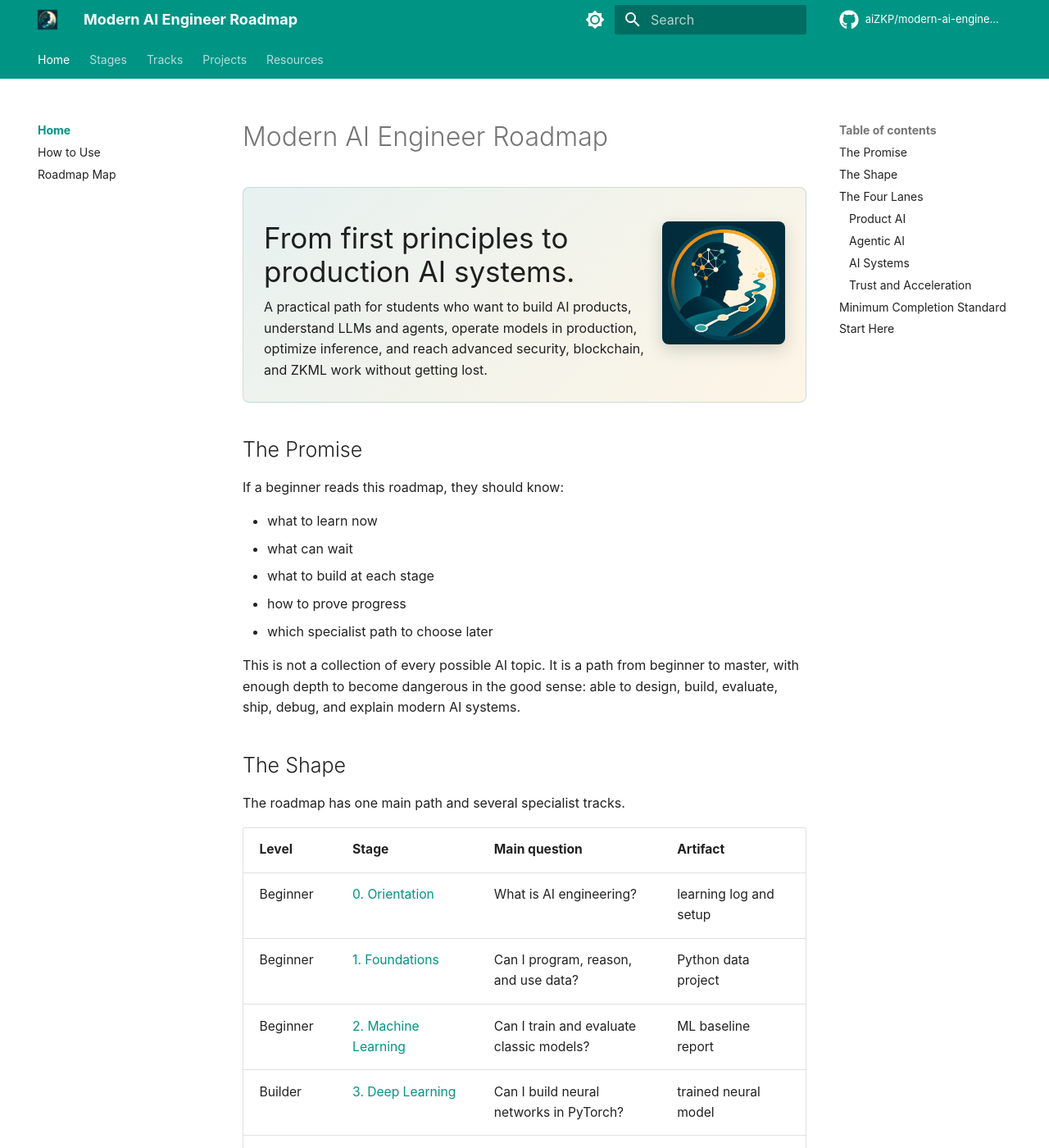
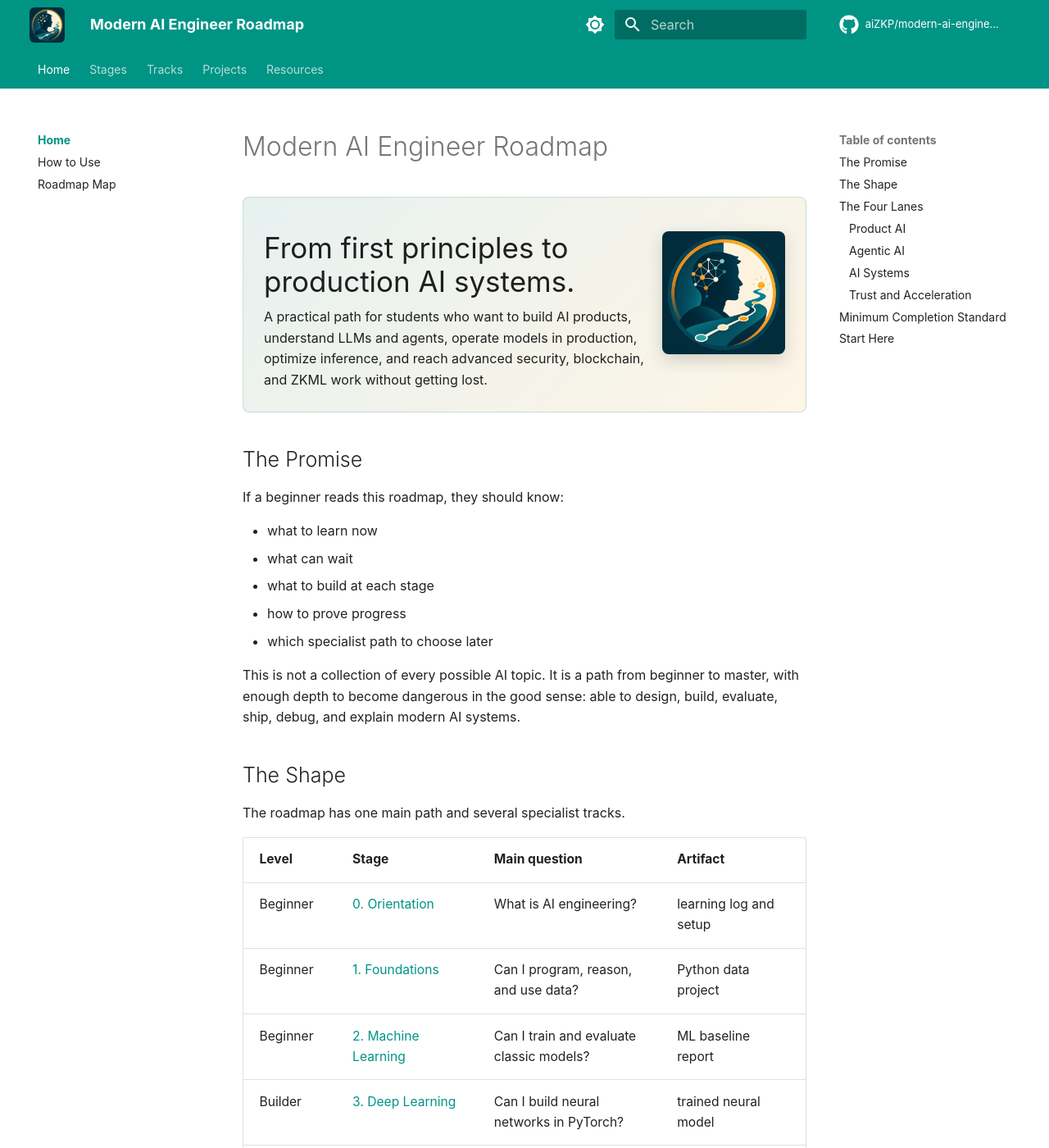
Before and after one commit to marko898911/modern-ai-engineer-roadmap, an MkDocs documentation site: the page built from docs/index.md, in a window 1280 px wide and 1400 px high. Shown: the whole window at 82% size. Built offline with MkDocs 1.6.1 and Material for MkDocs 9.7.7, drawn with Linux system fonts in a browser that asks for light colours; comment, search, counter and statistics services are not loaded.

Commit message:
Enlarge header avatar

```diff
--- a/docs/assets/css/custom.css
+++ b/docs/assets/css/custom.css
@@ -10,6 +10,24 @@
 .md-typeset h2,
 .md-typeset h3 {
   letter-spacing: 0;
+}
+
+.md-header__inner {
+  min-height: 3rem;
+}
+
+.md-header__button.md-logo {
+  margin: 0.2rem 0.45rem 0.2rem 0;
+  padding: 0.1rem;
+}
+
+.md-header__button.md-logo img,
+.md-header__button.md-logo svg {
+  display: block;
+  width: 2.15rem;
+  height: 2.15rem;
+  object-fit: contain;
+  border-radius: 6px;
 }
 
 .roadmap-hero {
```
